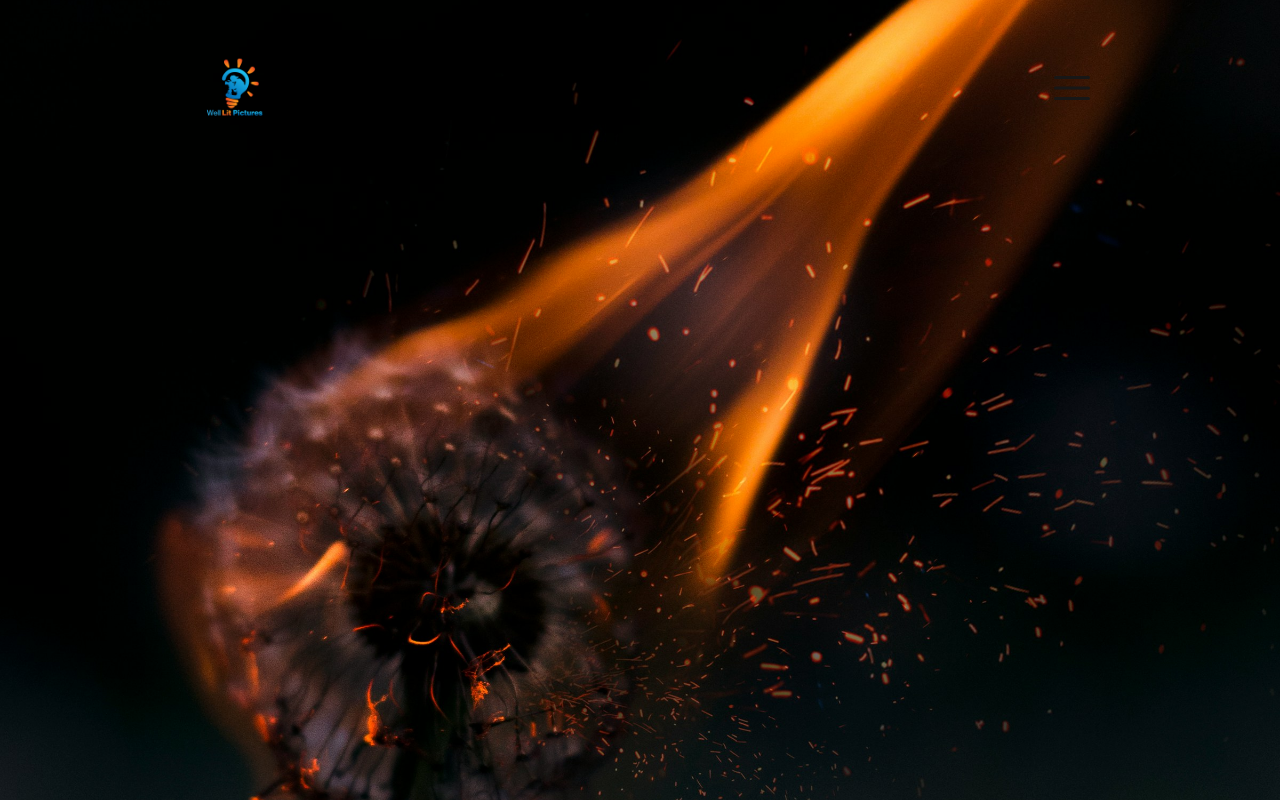
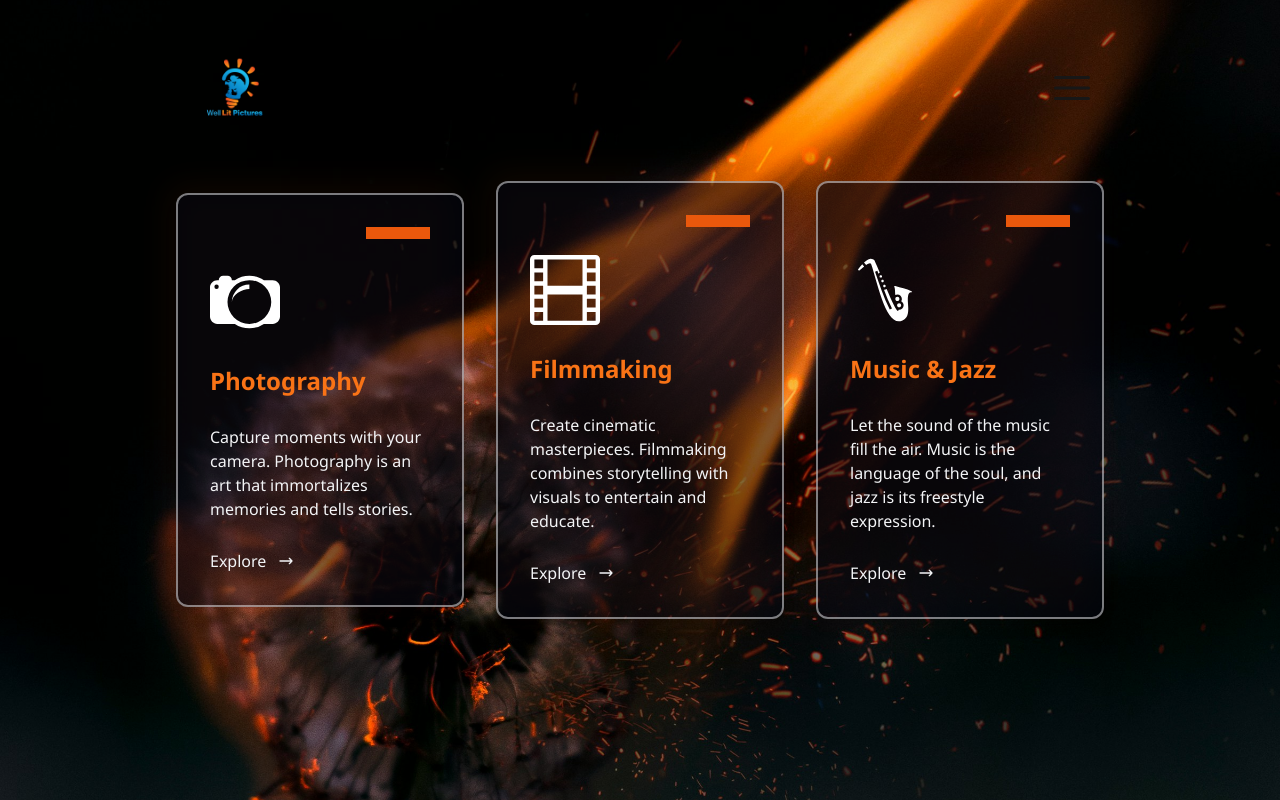
Before and after one commit to motanyaFrancis/well-lit, a Next.js app: page / in a window 1280 px wide. Built offline with nearby package versions, Linux system fonts and the light colour scheme.

Commit message:
Home page design

```diff
--- /dev/null
+++ b/app/components/Card.tsx
@@ -0,0 +1,83 @@
+// components/Cards.tsx
+
+import Link from 'next/link';
+import { BsCamera2, BsFilm } from "react-icons/bs";
+import { GiSaxophone } from "react-icons/gi";
+
+// Data dictionary (array of card data)
+const cardData = [
+  {
+    id: 1,
+    icon: <BsCamera2 size={70} className="text-white" />,
+    title: 'Photography',
+    description:
+      'Capture moments with your camera. Photography is an art that immortalizes memories and tells stories.',
+    contactLink: '#',
+  },
+  {
+    id: 2,
+    icon: <BsFilm size={70} className="text-white" />,
+    title: 'Filmmaking',
+    description:
+      'Create cinematic masterpieces. Filmmaking combines storytelling with visuals to entertain and educate.',
+    contactLink: '#',
+  },
+  {
+    id: 3,
+    icon: <GiSaxophone size={70} className="text-white" />,
+    title: 'Music & Jazz',
+    description:
+      'Let the sound of the music fill the air. Music is the language of the soul, and jazz is its freestyle expression.',
+    contactLink: '#',
+  },
+];
+
+const Cards: React.FC = () => {
+  return (
+    <div className="min-h-screen  flex items-center justify-center flex-wrap ">
+
+      {cardData.map((card) => (
+        <Link key={card.id} href={card.contactLink}>
+
+          <div id="card" className="relative m-4 cursor-pointer">
+
+            <div
+              id="outline"
+              className="bg-orange-600/25 blur-lg opacity-25 absolute rounded-xl h-full w-full -left-2 -top-2"
+            ></div>
+
+            <div
+              id="content"
+              className="p-8 w-72 bg-gray-950/50 border-2 border-gray-100/50 rounded-xl shadow-lg relative space-y-7"
+            >
+              <div className="bg-orange-600 h-3 w-16 ml-auto"></div>
+
+              <div className="text-center mb-4">{card.icon}</div>
+              <h2 className="text-2xl font-semibold text-orange-500">{card.title}</h2>
+              <p className="text-gray-100">{card.description}</p>
+              <span className="flex items-center mt-4 text-gray-100">
+                <span>Explore</span>
+                <svg
+                  className="w-4 h-4 ml-3 text-gray-100"
+                  xmlns="http://www.w3.org/2000/svg"
+                  fill="none"
+                  viewBox="0 0 24 24"
+                  stroke="currentColor"
+                >
+                  <path
+                    strokeLinecap="round"
+                    strokeLinejoin="round"
+                    strokeWidth="2"
+                    d="M17 8l4 4m0 0l-4 4m4-4H3"
+                  />
+                </svg>
+              </span>
+            </div>
+          </div>
+        </Link>
+      ))}
+    </div>
+  );
+};
+
+export default Cards;
--- a/app/components/Navigation.tsx
+++ b/app/components/Navigation.tsx
@@ -30,7 +30,7 @@ export default function Navigation() {
               <img
                 alt="Your Company"
                 src="logo.png"
-                className="h-20 w-auto"
+                className="h-20 w-auto bg-whi"
               />
               </Link>
             </div>
--- a/app/layout.tsx
+++ b/app/layout.tsx
@@ -1,6 +1,6 @@
 import type { Metadata } from "next";
 import { Geist, Geist_Mono } from "next/font/google";
-import "./globals.css";
+import "./styles/globals.css";
 
 const geistSans = Geist({
   variable: "--font-geist-sans",
@@ -27,7 +27,9 @@ export default function RootLayout({
       <body
         className={`${geistSans.variable} ${geistMono.variable} antialiased `}
       >
-        {children}
+        <div className="min-h-screen bg-[url(/images/background.jpg)] bg-cover bg-center font-[family-name:var(--font-geist-sans)]r">
+          {children}
+        </div>
       </body>
     </html>
   );
--- a/app/page.tsx
+++ b/app/page.tsx
@@ -1,14 +1,30 @@
 import Navigation from "./components/Navigation";
+import Cards from "./components/Card";
 
 
 
 export default function Home() {
   return (
     <>
-      <div className="min-h-screen bg-[url(/images/background.jpg)] bg-cover bg-center font-[family-name:var(--font-geist-sans)]r">
-        <Navigation />
+
+      <Navigation />
+
+      <div className="flex flex-col ">
+        <div className="relative lg:mt-0 md:mt-28 sm:mt-32 mt-36">
+          <div className="row" >
+          <Cards />
+            {/* <div className="text-holder ">
+              <div className="text text-white">
+                Hello world.
+              </div>
+            </div> */}
+          </div>
+
+        </div>
 
       </div>
+
+      {/* </div> */}
     </>
   );
 }
--- /dev/null
+++ b/app/styles/globals.css
@@ -0,0 +1,95 @@
+/* styles/globals.css */
+
+/* Tailwind's base styles */
+@tailwind base;
+@tailwind components;
+@tailwind utilities;
+
+/* Add any custom global styles here */
+
+:root {
+  --background: #ffffff;
+  --foreground: #171717;
+}
+
+@media (prefers-color-scheme: dark) {
+  :root {
+    --background: #0a0a0a;
+    --foreground: #ededed;
+  }
+}
+
+body {
+  color: var(--foreground);
+  background: var(--background);
+  font-family: Arial, Helvetica, sans-serif;
+  font-family: 'Segoe UI', Tahoma, Geneva, Verdana, sans-serif;
+}
+
+
+* {
+  padding: 0;
+  margin: 0;
+  box-sizing: border-box;
+}
+
+/* Add custom styles for buttons, links, etc. */
+a {
+  text-decoration: none;
+}
+
+.row {
+  /* background-color:var(--foreground); */
+  background-position: 0 0;
+  background-size: cover;
+  position: relative;
+  overflow: hidden;
+}
+
+.text-holder {
+  width: 100%;
+  height: 100%;
+  position: absolute;
+  inset: 0%;
+  -webkit-clip-path: inset(0px 0px 0px 0px);
+  clip-path: inset(0px 0px 0px 0px);
+}
+
+.text {
+  transform: translateZ(0);
+  white-space: nowrap;
+  justify-content: center;
+  align-items: center;
+  margin-top: 0;
+  margin-bottom: 0;
+  font-size: 7vw;
+  font-weight: bold;
+  line-height: 1em;
+  display: flex;
+  position: fixed;
+  inset: 0%;
+}
+
+.youtube-button {
+  position: fixed;
+  bottom: 20px;
+  right: 20px;
+  background-color: #ff0000;
+  color: white;
+  border-radius: 20%;
+  width: 30px;
+  height: 25px;
+  display: flex;
+  justify-content: center;
+  align-items: center;
+  text-decoration: none;
+  box-shadow: 0 4px 8px rgba(0, 0, 0, 0.2);
+  transition: all 0.3s ease;
+  z-index: 2;
+}
+
+.youtube-button:hover {
+  background-color: #e60000;
+  box-shadow: 0 6px 12px rgba(0, 0, 0, 0.3);
+  transform: translateY(-2px);
+}
--- a/package.json
+++ b/package.json
@@ -11,6 +11,7 @@
   "dependencies": {
     "@headlessui/react": "^2.2.0",
     "@heroicons/react": "^2.2.0",
+    "autoprefixer": "^10.4.20",
     "headlessui": "^0.0.0",
     "heroicons": "^2.2.0",
     "next": "15.1.7",
@@ -25,8 +26,8 @@
     "@types/react-dom": "^19",
     "eslint": "^9",
     "eslint-config-next": "15.1.7",
-    "postcss": "^8",
-    "tailwindcss": "^3.4.1",
+    "postcss": "^8.5.3",
+    "tailwindcss": "^3.4.17",
     "typescript": "^5"
   }
 }
```
Also changed, not shown: 1 other file (tests, documents, lock files or other folders).
